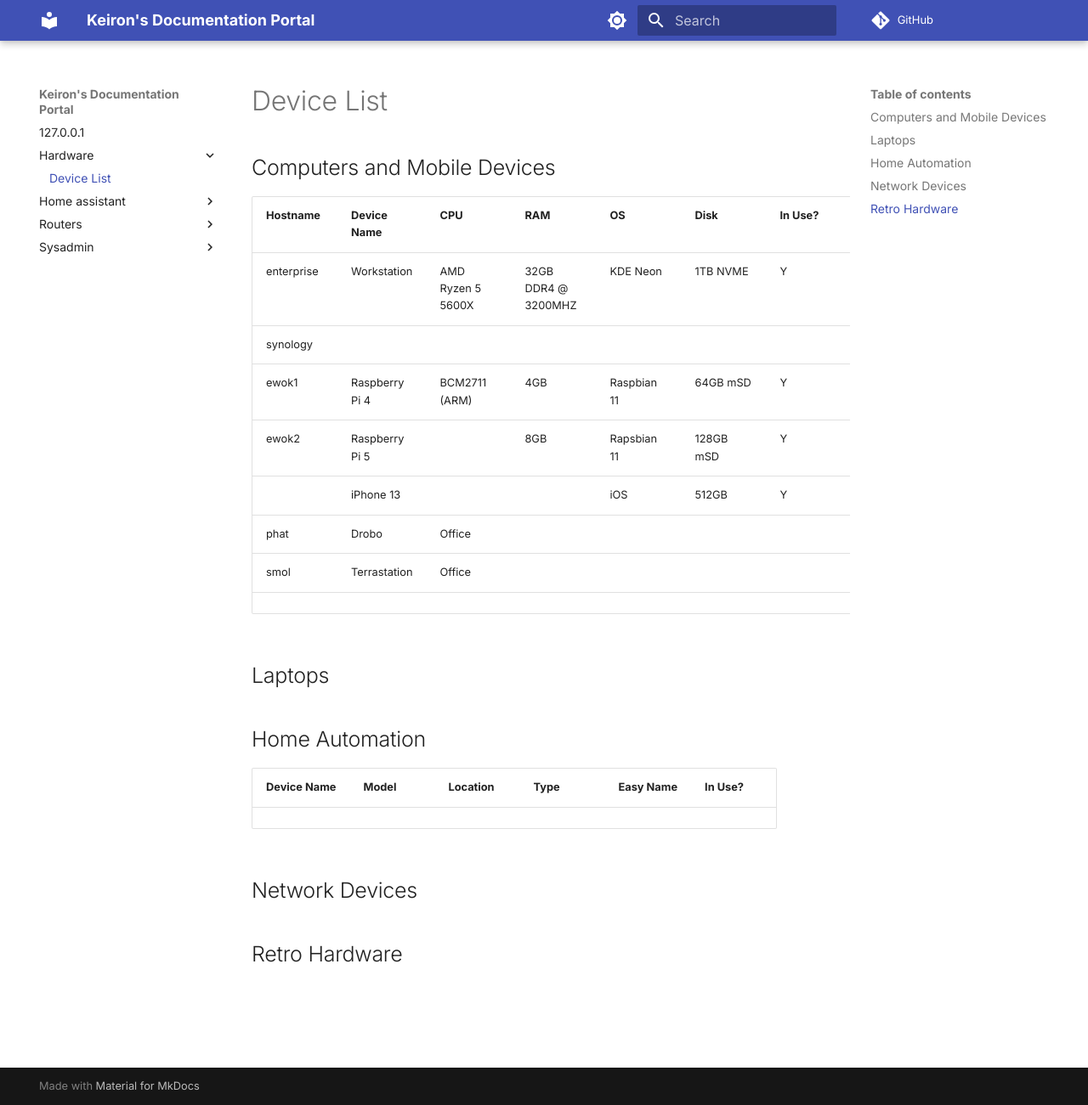
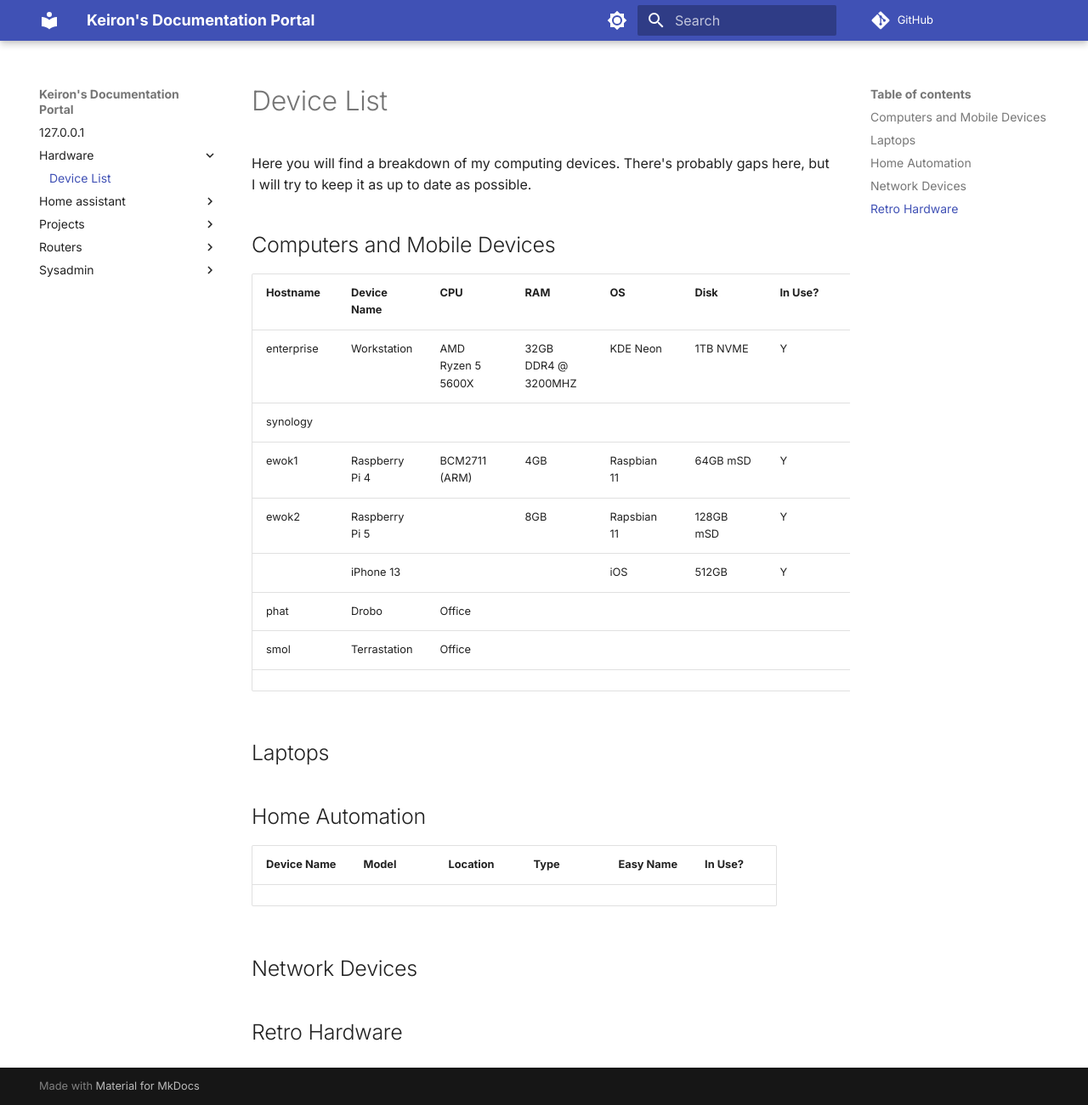
Before and after one commit to KeironO/docs, an MkDocs documentation site: the page built from docs/hardware/index.md, in a window 1280 px wide and 1301 px high. Shown: the whole window at 85% size. Built offline with MkDocs 1.6.1 and Material for MkDocs 9.7.7, drawn with Linux system fonts in a browser that asks for light colours; comment, search, counter and statistics services are not loaded.

Commit message:
Added more

```diff
--- a/docs/hardware/index.md
+++ b/docs/hardware/index.md
@@ -1,4 +1,6 @@
 # Device List
+
+Here you will find a breakdown of my computing devices. There's probably gaps here, but I will try to keep it as up to date as possible.
 
 ## Computers and Mobile Devices
 
```
Also changed, not shown: docs/projects/index.md (added, +1 -0 lines), docs/projects/prev.md (added, +7 -0 lines).
